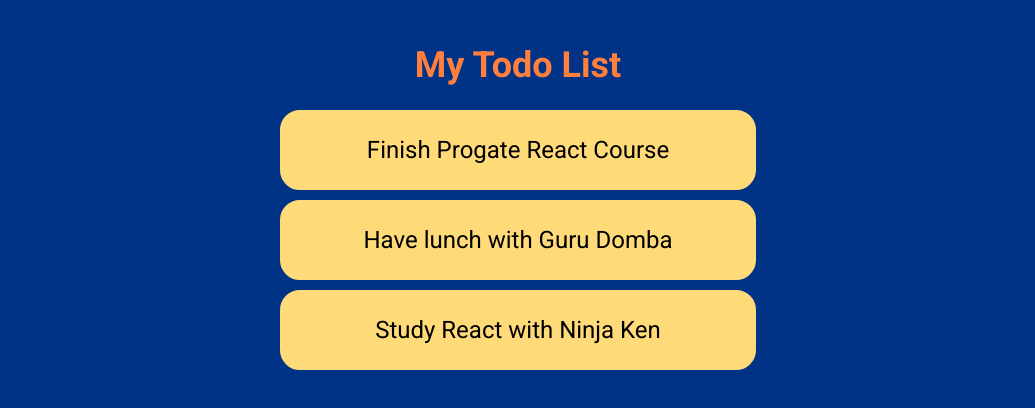
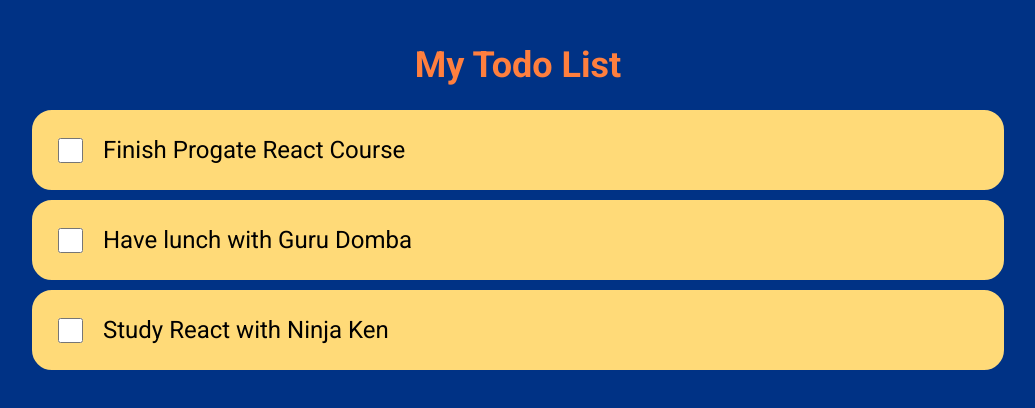
Before and after one commit to alfinprasetya/progate-todo-2, a React (Vite) app: page / in a window 1280 px wide. Shown: the top 408 px of the page, without its empty margins (122-1157 px from the left). Built offline with nearby package versions, Linux system fonts and the light colour scheme.

Commit message:
Develop toggle todo feature

```diff
--- a/index.html
+++ b/index.html
@@ -10,7 +10,7 @@
       href="https://fonts.googleapis.com/css2?family=Roboto:ital,wght@0,100;0,300;0,400;0,500;0,700;0,900;1,100;1,300;1,400;1,500;1,700;1,900&display=swap"
       rel="stylesheet"
     />
-    <title>Todo 1</title>
+    <title>Todo 2</title>
     <style>
       body {
         font-family: "Roboto", sans-serif;
--- a/src/App.jsx
+++ b/src/App.jsx
@@ -1,28 +1,37 @@
-import { useState } from 'react'
-import tasks from './data/initial-tasks'
-import Todos from './components/Todos'
-
+import { useState } from "react";
+import tasks from "./data/initial-tasks";
+import Todos from "./components/Todos";
 
 function App() {
-  const [todos, setTodos] = useState(tasks)
+  const [todos, setTodos] = useState(tasks);
+
+  const toggleCompleted = (todoId) => {
+    const updatedTodos = todos.map((todo) => {
+      if (todo.id === todoId) {
+        todo.completed = !todo.completed;
+      }
+      return todo;
+    });
+    setTodos(updatedTodos);
+  };
 
   return (
     <div style={styles.container}>
       <h1 style={styles.title}>My Todo List</h1>
-      <Todos todos={todos} />
+      <Todos todos={todos} toggleCompleted={toggleCompleted} />
     </div>
-  )
+  );
 }
 
 const styles = {
   container: {
-    textAlign: 'center',
-    padding: '12px',
+    textAlign: "center",
+    padding: "12px",
   },
   title: {
-    fontSize: '36px',
-    color: '#FF7F3E'
+    fontSize: "36px",
+    color: "#FF7F3E",
   },
-}
+};
 
-export default App
+export default App;
--- a/src/components/TodoItem.jsx
+++ b/src/components/TodoItem.jsx
@@ -1,20 +1,41 @@
-const TodoItem = ({ todo }) => {
+const TodoItem = ({ todo, toggleCompleted }) => {
+  const getTodoTitleStyle = () => {
+    if (todo.completed === true) {
+      return { textDecoration: "line-through" };
+    } else {
+      return { textDecoration: "none" };
+    }
+  };
+
   return (
     <div style={styles.todoItem}>
-      <p>{todo.title}</p>
+      <input
+        type="checkbox"
+        style={styles.checkbox}
+        onChange={() => toggleCompleted(todo.id)}
+      ></input>
+      <p style={getTodoTitleStyle()}>{todo.title}</p>
     </div>
-  )
-}
+  );
+};
 
 const styles = {
   todoItem: {
-    border: '2px solid #FFDA78',
+    border: "2px solid #FFDA78",
     backgroundColor: "#FFDA78",
-    fontSize: '24px',
-    margin: '10px',
-    padding: '0 5px',
-    borderRadius: '20px'
+    fontSize: "24px",
+    margin: "10px",
+    padding: "0 20px",
+    borderRadius: "20px",
+    display: "flex",
+    alignItems: "center",
+    gap: "10px",
   },
-}
+  checkbox: {
+    marginRight: "10px",
+    height: "25px",
+    width: "25px",
+  },
+};
 
-export default TodoItem
+export default TodoItem;
--- a/src/components/Todos.jsx
+++ b/src/components/Todos.jsx
@@ -1,20 +1,26 @@
-import TodoItem from './TodoItem' // Lakukan import
+import TodoItem from "./TodoItem"; // Lakukan import
 
-const Todos = ({ todos }) => {
+const Todos = ({ todos, toggleCompleted }) => {
   return (
     <div style={styles.container}>
       {todos.map((todo) => {
-        return <TodoItem key={todo.id} todo={todo} />
+        return (
+          <TodoItem
+            key={todo.id}
+            todo={todo}
+            toggleCompleted={toggleCompleted}
+          />
+        );
       })}
     </div>
-  )
-}
+  );
+};
 
 const styles = {
   container: {
-    width: '40%',
-    margin: '0 auto',
+    width: "80%",
+    margin: "0 auto",
   },
-}
+};
 
-export default Todos
+export default Todos;
```
